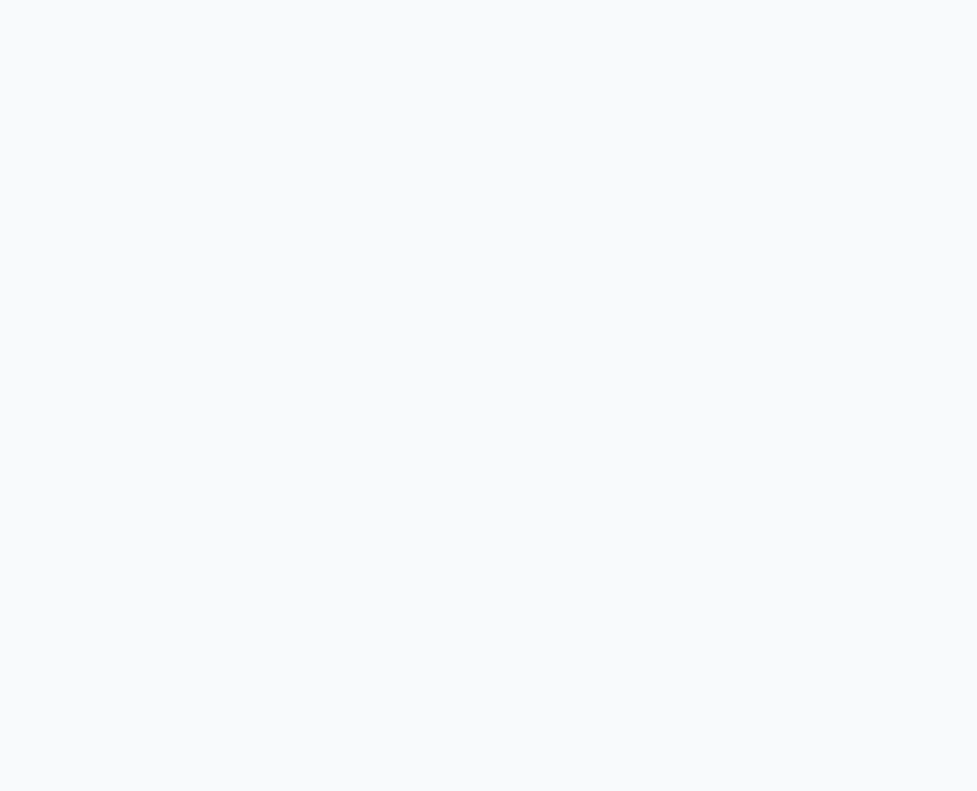
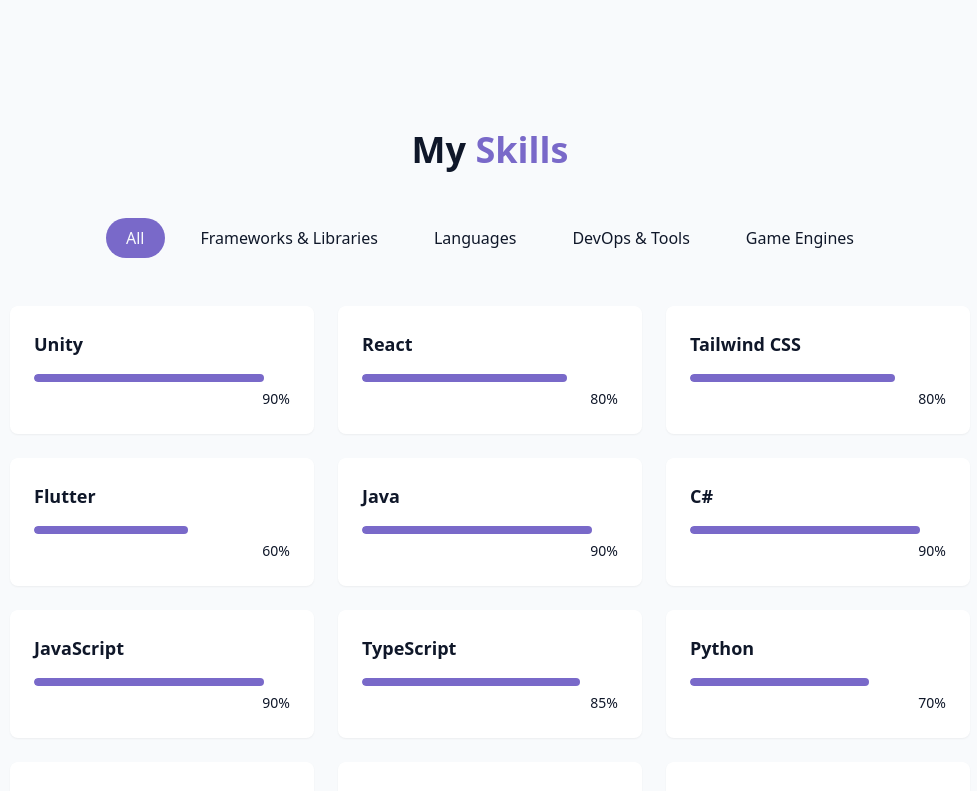
Before and after one commit to Dennisdude/MyPortfolio, a React (Vite) app: page / in a window 1280 px wide. Shown: the part 1520-2311 px from the top of the page, without its empty margins (150-1127 px from the left). Before the commit the page ends 1554 px from the top, so only its background shows below. Built offline with nearby package versions, Linux system fonts and the light colour scheme.

Commit message:
Add SkillsSection component to Home page with skill categories and filtering

```diff
--- /dev/null
+++ b/src/components/SkillsSection.jsx
@@ -0,0 +1,88 @@
+import { useState } from "react";
+import { cn } from "@/lib/utils";
+
+const skills = [
+    // game enines
+    { name: "Unity", level: 90, category: "game engines" },
+
+    // frameworks & libraries
+    { name: "React", level: 80, category: "frameworks & libraries" },
+    { name: "Tailwind CSS", level: 80, category: "frameworks & libraries" },
+    { name: "Flutter", level: 60, category: "frameworks & libraries" },
+
+    // Languages
+    { name: "Java", level: 90, category: "languages" },
+    { name: "C#", level: 90, category: "languages" },
+    { name: "JavaScript", level: 90, category: "languages" },
+    { name: "TypeScript", level: 85, category: "languages" },
+    { name: "Python", level: 70, category: "languages" },
+    { name: "Dart", level: 60, category: "languages" },
+    { name: "HTML/CSS", level: 70, category: "languages" },
+
+    // devops & tools
+    { name: "Git/GitHub", level: 90, category: "devOps & tools" },
+    { name: "Docker", level: 70, category: "devOps & tools" },
+    { name: "VS Code", level: 80, category: "devOps & tools" },
+    { name: "Linux", level: 70, category: "devOps & tools" },
+];
+
+const categories = ["all", "frameworks & libraries", "languages", "devOps & tools", "game engines"];
+
+export const SkillsSection = () => {
+  const [activeCategory, setActiveCategory] = useState("all");
+
+  const filteredSkills = skills.filter(
+    (skill) => activeCategory === "all" || skill.category === activeCategory
+  );
+  return (
+    <section id="skills" className="py-24 px-4 relative bg-secondary/30">
+      <div className="container mx-auto max-w-5xl">
+        <h2 className="text-3xl md:text-4xl font-bold mb-12 text-center">
+          My <span className="text-primary"> Skills</span>
+        </h2>
+
+        <div className="flex flex-wrap justify-center gap-4 mb-12">
+          {categories.map((category, key) => (
+            <button
+              key={key}
+              onClick={() => setActiveCategory(category)}
+              className={cn(
+                "px-5 py-2 rounded-full transition-colors duration-300 capitalize",
+                activeCategory === category
+                  ? "bg-primary text-primary-foreground"
+                  : "bg-secondary/70 text-forefround hover:bd-secondary"
+              )}
+            >
+              {category}
+            </button>
+          ))}
+        </div>
+
+        <div className="grid grid-cols-1 sm:grid-cols-2 lg:grid-cols-3 gap-6">
+          {filteredSkills.map((skill, key) => (
+            <div
+              key={key}
+              className="bg-card p-6 rounded-lg shadow-xs card-hover"
+            >
+              <div className="text-left mb-4">
+                <h3 className="font-semibold text-lg"> {skill.name}</h3>
+              </div>
+              <div className="w-full bg-secondary/50 h-2 rounded-full overflow-hidden">
+                <div
+                  className="bg-primary h-2 rounded-full origin-left animate-[grow_1.5s_ease-out]"
+                  style={{ width: skill.level + "%" }}
+                />
+              </div>
+
+              <div className="text-right mt-1">
+                <span className="text-sm text-muted-foreground">
+                  {skill.level}%
+                </span>
+              </div>
+            </div>
+          ))}
+        </div>
+      </div>
+    </section>
+  );
+};
--- a/src/pages/Home.jsx
+++ b/src/pages/Home.jsx
@@ -3,6 +3,7 @@
 import { Navbar } from "../components/Navbar";
 import { HeroSection } from "../components/HeroSection"
 import { About } from "../components/About"
+import { SkillsSection } from "../components/SkillsSection"
 
 export const Home = () => {
     return (
@@ -20,6 +21,7 @@
             <main>
                 <HeroSection />
                 <About />
+                <SkillsSection />
             </main>
 
             {/* Footer */}
```
